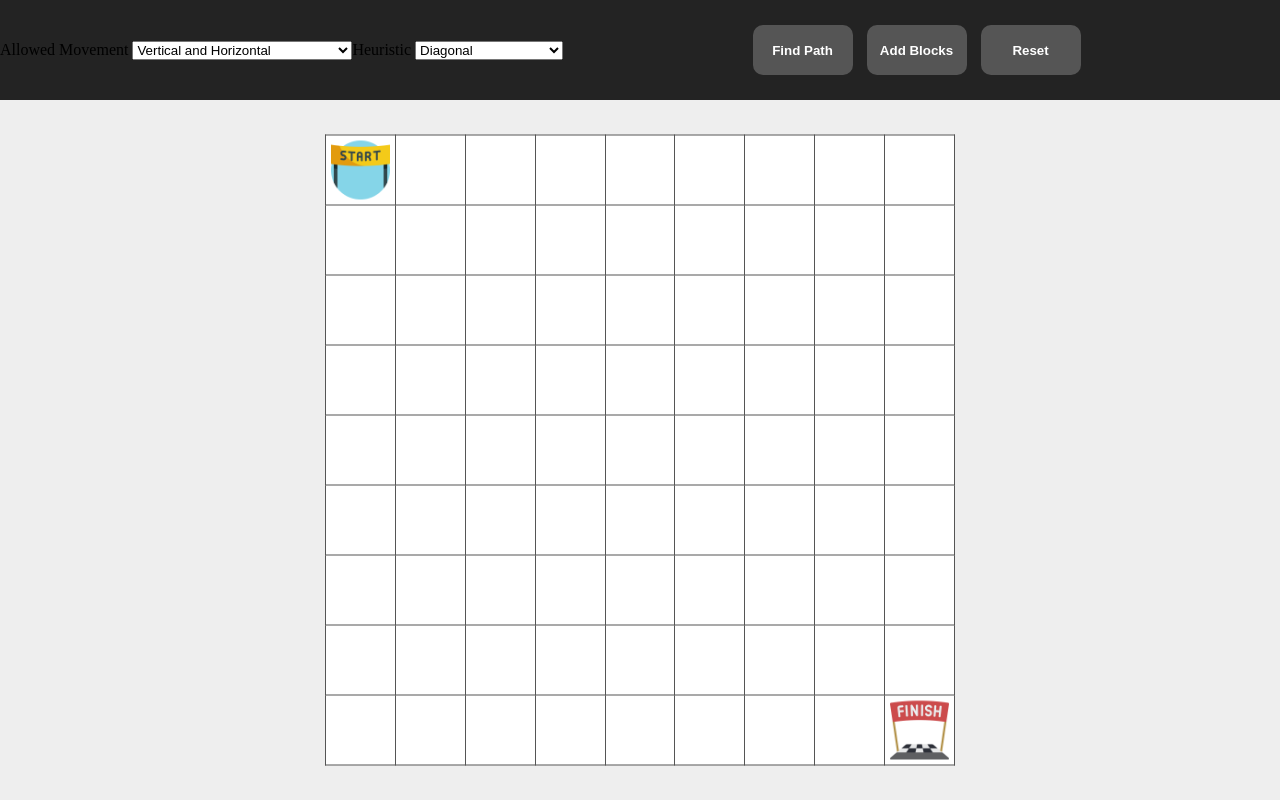
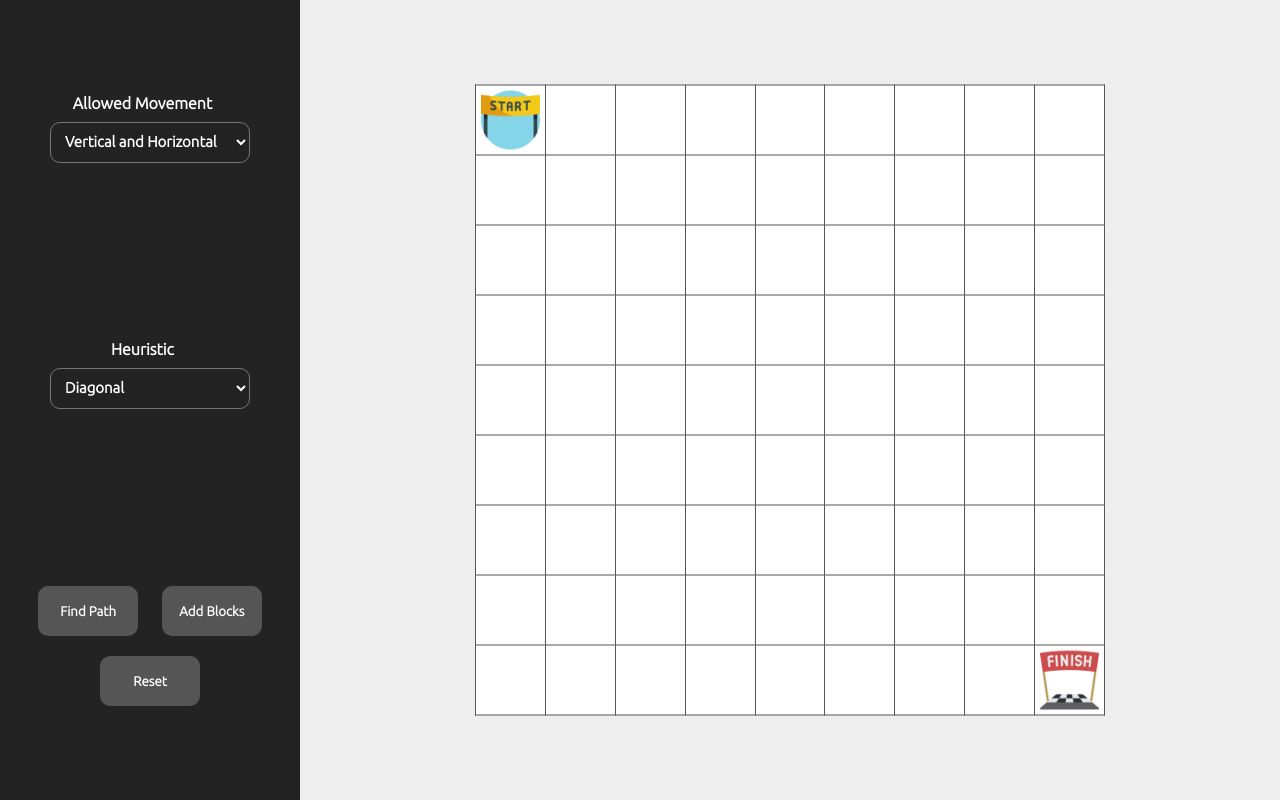
Before and after one commit to polcats/VisualSearch, a plain HTML site: page index.html in a window 1280 px wide. Drawn offline with Linux system fonts and the light colour scheme.

Commit message:
Updated layout and font.

```diff
--- a/style/style.scss
+++ b/style/style.scss
@@ -4,6 +4,12 @@
     box-sizing: border-box;
     margin: 0;
     padding: 0;
+    font-family: UbuntuL;
+}
+
+@font-face {
+    font-family: UbuntuL;
+    src: url(fonts/Ubuntu/Ubuntu-L.ttf);
 }
 
 body {
@@ -11,8 +17,8 @@ body {
     background: #eee;
     width: 100vw;
     height: 100vh;
-    grid-template-areas: "menu" "container";
-    grid-template-rows: 100px 1fr;
+    grid-template-areas: "menu container";
+    grid-template-columns: 300px 1fr;
 
     #menu-container {
         grid-area: "menu";
@@ -26,15 +32,29 @@ body {
 #menu-container {
     background: #232323;
     margin: auto;
-    width: 100%;
+    width: 300px;
     height: 100%;
     text-align: center;
-    display: flex;
+    display: grid;
+    grid-template-areas:
+        "movements"
+        "heuristics"
+        "buttons";
     align-items: center;
+    margin: auto;
+
+    #movement-options {
+        grid-area: "movements";
+    }
+
+    #heuristic-options {
+        margin: auto;
+        grid-area: "heuristics";
+    }
 
     #buttons {
         margin: auto;
-
+        grid-area: "buttons";
         $button: "input[type='button']";
 
         #{$button} {
@@ -47,7 +67,7 @@ body {
             min-width: 100px;
             min-height: 50px;
             border-radius: 10px;
-            margin-right: 10px;
+            margin: 10px;
         }
 
         #{$button}:focus {
@@ -159,3 +179,28 @@ body {
         height: 100%;
     }
 }
+
+select {
+    width: 200px;
+    background-color: #222;
+    border-radius: 10px;
+    padding: 10px;
+    font-weight: bold;
+    font-size: 15px;
+    color: #fff;
+}
+
+select[disabled] {
+    color: #fff;
+    opacity: 0.5;
+    cursor: not-allowed;
+}
+
+label {
+    display: block;
+    font-weight: bold;
+    text-align: center;
+    width: 100%;
+    padding: 10px 15px 10px 0px;
+    color: #fff;
+}
```
Also changed, not shown: style/style.css, 1 other file.
